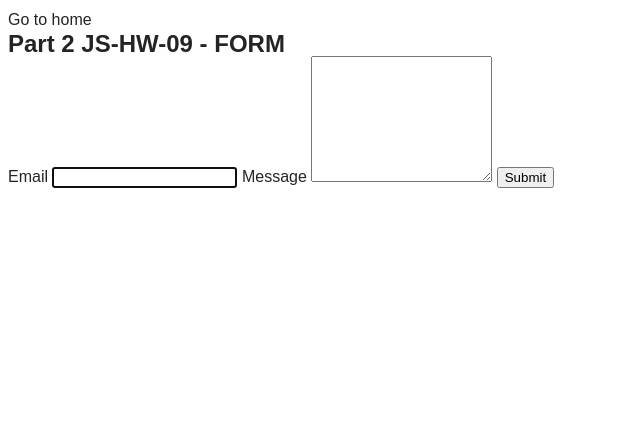
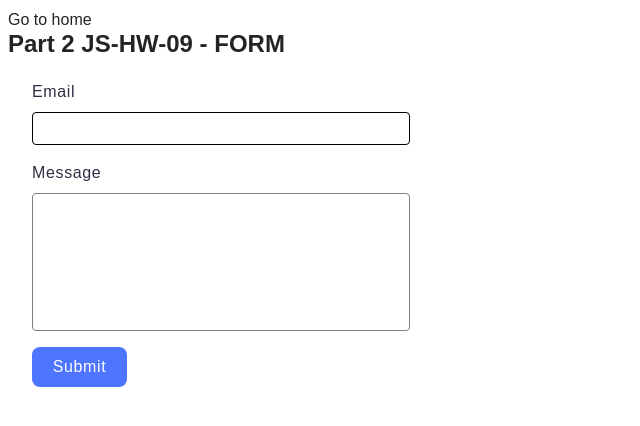
Before and after one commit to UrszulaBaranowska/goit-js-hw-09, a website built with Vite: page src/02-feedback.html in a window 1280 px wide. Shown: the whole page, without its empty margins (0-640 px from the left). Built offline with nearby package versions, Linux system fonts and the light colour scheme.

Commit message:
Update styles.css

```diff
--- a/src/css/styles.css
+++ b/src/css/styles.css
@@ -1,5 +1,6 @@
 @import url('./reset.css');
 @import url('./01-gallery.css');
+@import url('./02-feedback.css');
 
 :root {
   font-family: 'Montserrat', sans-serif;
@@ -8,7 +9,6 @@
   font-weight: 400;
   color: #242424;
   background-color: #ffffff;
-
   font-synthesis: none;
   text-rendering: optimizeLegibility;
   -webkit-font-smoothing: antialiased;
```
